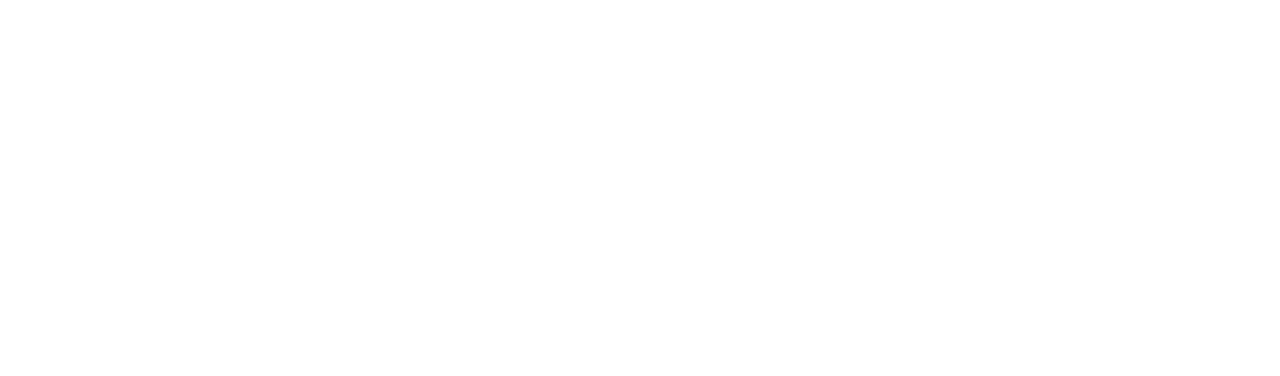
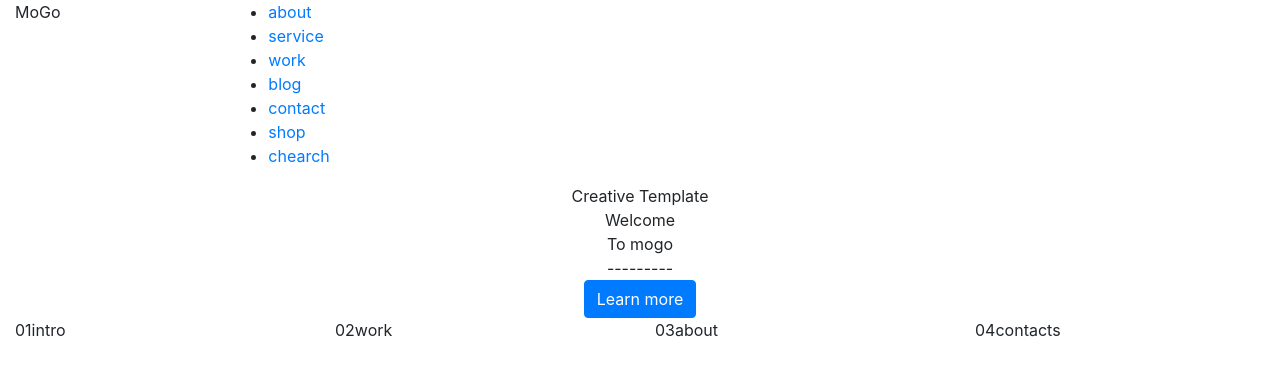
Before and after one commit to vasuldutschak/mogo, a plain HTML site: page index.html in a window 1280 px wide. Drawn offline with nearby package versions, Linux system fonts and the light colour scheme.

Commit message:
finished structure of head section in thml file

```diff
--- a/css/style.css
+++ b/css/style.css
@@ -5,3 +5,6 @@ font-family: 'Kaushan Script', cursive;
 font-family: 'Montserrat', sans-serif;
 font-family: 'Roboto', sans-serif;
 */
+.text{
+	border-top: 1px solid red;
+}
--- a/index.html
+++ b/index.html
@@ -15,6 +15,47 @@
   <body>
 
 
+  	<div class="container-fluid">
+		<header>
+			<div class="row">
+				<div class="col-2">
+					<div class="logo">MoGo</div>
+				</div>
+				<div class="col-10">
+					<nav>
+						<ul>
+							<li><a href="#">about</a></li>
+							<li><a href="#">service</a></li>
+							<li><a href="#">work</a></li>
+							<li><a href="#">blog</a></li>
+							<li><a href="#">contact</a></li>
+							<li><a href="#">shop</a></li>
+							<li><a href="#">chearch</a></li>
+						</ul>
+					</nav>
+				</div>
+			</div>
+			<div class="row text-center">
+				<div class="col-12">Creative Template</div>
+				<div class="col-12">Welcome</div>
+				<div class="col-12">To mogo</div>
+				<div class="col-12">---------</div>
+				<div class="col-12">
+					<button class="btn btn-primary">Learn more</button>
+				</div>
+			</div>
+			<div class="row">
+				<div class="col-3"><div><span>01</span>intro</div></div>
+				<div class="col-3"><div><span>02</span>work</div></div>
+				<div class="col-3"><div><span>03</span>about</div></div>
+				<div class="col-3"><div><span>04</span>contacts</div></div>
+			</div>
+		</header>
+  	</div>
+
+
+
+
     <!-- Optional JavaScript -->
     <!-- jQuery first, then Popper.js, then Bootstrap JS -->
     <script src="https://code.jquery.com/jquery-3.5.1.slim.min.js" integrity="sha384-DfXdz2htPH0lsSSs5nCTpuj/zy4C+OGpamoFVy38MVBnE+IbbVYUew+OrCXaRkfj" crossorigin="anonymous"></script>
```
